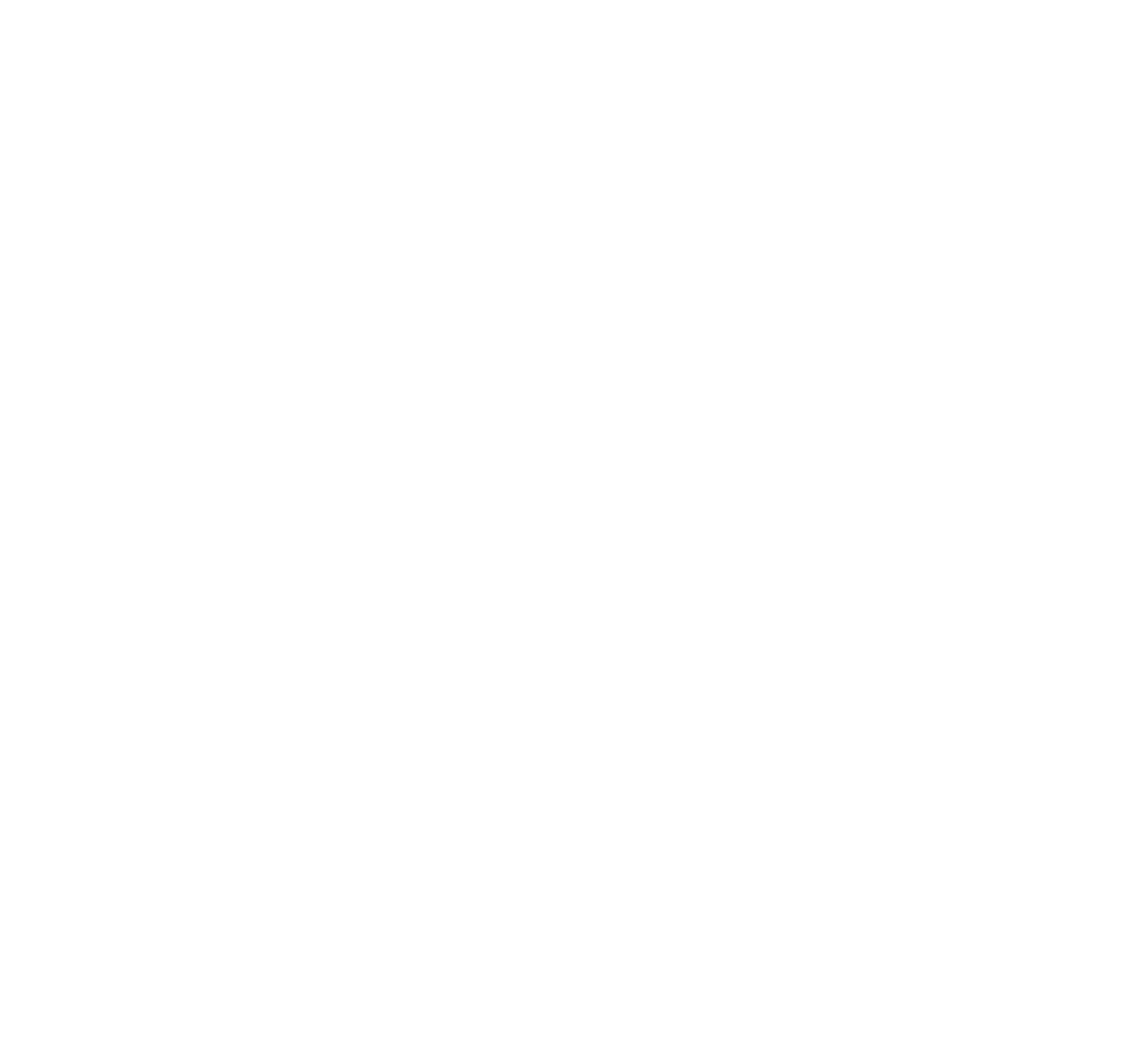
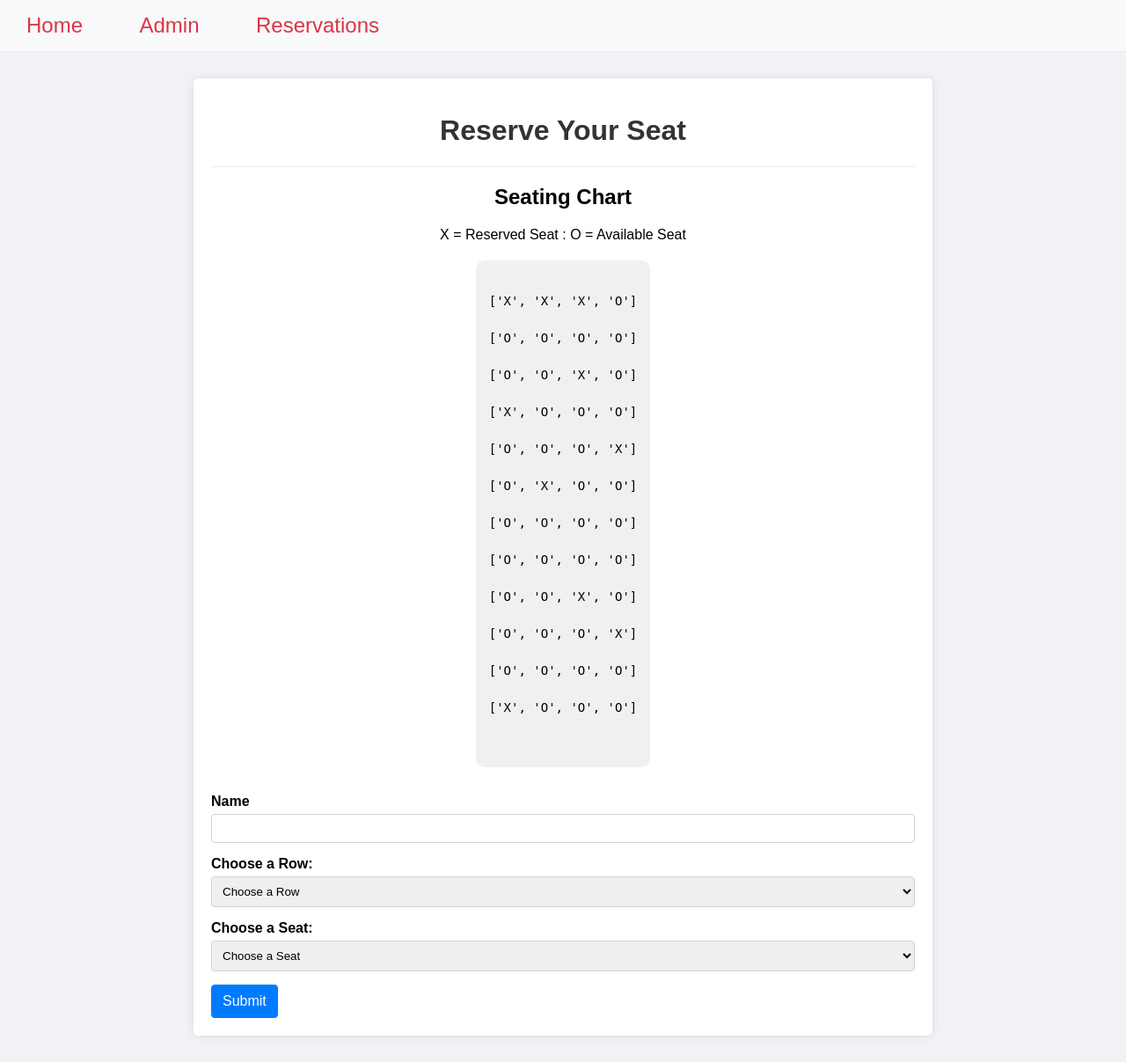
Before and after one commit to 21vincentchu/Team-16-FinalProject, a Flask app: page /reserve in a window 1280 px wide. Before the commit the page is empty. Shown: the whole page at 88% size. Before the commit the page ends 800 px from the top, so only its background shows below. Run offline with Flask 3, Linux system fonts and the light colour scheme; data comes from the database, SQL or seed files in the repository; both versions use the stored data as it was after the commit.

Commit message:
prints the reservation table dynmically, add people to it. some css. added ethans admin route

```diff
--- a/app.py
+++ b/app.py
@@ -92,6 +92,38 @@ def index():
 
 @app.route('/admin', methods=['GET', 'POST'])
 def admin():
+    # gather form values
+    admin_username = request.form.get('admin_username')
+    admin_password = request.form.get('admin_password')
+
+    # validate results are not empty.
+    if not admin_password or not admin_username:
+        flash("Fields cannot be empty. Please enter a Username and Password.")
+        return render_template('admin.html')
+
+    # compare results to those on file
+    admin = Admin.query.filter_by(username=admin_username).first()
+
+    # validate password
+    if admin and (admin.password == admin_password):
+        # get seating chart
+        seating_chart = get_seating_chart()
+
+        # get reservation list
+        reservation_list = Reservation.query.all()
+
+        # return render_template('')
+        flash("Login successful!")
+        return render_template('admin.html', logged_in=True, seating_chart=seating_chart, reservation_list=reservation_list)
+    else:
+        flash("Invalid username/password.")
+        return render_template('admin.html')
+
+
+'''
+#Claires admin route
+@app.route('/admin', methods=['GET', 'POST'])
+def admin():
     if request.method == 'POST':
         username = request.form['username']
         password = request.form['password']
@@ -99,7 +131,10 @@ def admin():
         if admin:
             return redirect(url_for('admin_dashboard'))
         flash('Invalid username/password combination')
-    return render_template('admin.html')
+    return render_template('admin_login.html')
+
+#Admin Route after Login
+'''
 
 @app.route('/reserve', methods=['GET', 'POST'])
 def reserve():
@@ -122,7 +157,31 @@ def reserve():
         flash(f"Reservation confirmed for {name}! Your eTicket is {eTicketNumber}", "success")
         return redirect(url_for('index'))
 
-    return render_template('reserve.html')
+    # Generate dynamic seating chart
+    # Initialize empty seating chart (12 rows x 4 seats)
+    seating_chart = []
+
+    # Create 12 rows
+    for row_index in range(12):
+        # Initialize this row with all seats open ('O')
+        current_row = []
+        for seat_index in range(4):
+            current_row.append('O')
+
+        # Add the row to our seating chart
+        seating_chart.append(current_row)
+
+    # Mark reserved seats with 'X'
+    reservations = Reservation.query.all()
+    for reservation in reservations:
+        row = reservation.seatRow
+        col = reservation.seatColumn
+
+        # Make sure the indices are within bounds
+        if row >= 0 and row < 12 and col >= 0 and col < 4:
+            seating_chart[row][col] = 'X'
+
+    return render_template('reserve.html', seating_chart=seating_chart)
 
 
 #Run Program
--- a/static/style.css
+++ b/static/style.css
@@ -125,3 +125,30 @@ hr {
 .mt-3 {
     margin-top: 15px;
 }
+
+.seating-chart {
+    background-color: #f0f0f0;
+    padding: 15px;
+    border-radius: 10px;
+    margin: 20px auto;
+    width: fit-content;
+    max-width: 100%;
+    overflow-x: auto;
+}
+
+.seating-chart pre {
+    margin: 0;
+    font-family: monospace;
+    font-size: 14px;
+    line-height: 1.5;
+}
+
+/* Form styles adjustments */
+.form-group {
+    margin-bottom: 15px;
+}
+
+/* Add some space between the chart and form */
+form {
+    margin-top: 30px;
+}
--- a/templates/reserve.html
+++ b/templates/reserve.html
@@ -0,0 +1,59 @@
+{% extends "base.html" %}
+
+{% block title %}Reserve Your Seat{% endblock %}
+
+{% block content %}
+<h1 class="text-center">Reserve Your Seat</h1>
+<hr>
+
+<h2 class="text-center">Seating Chart</h2>
+
+<p class="text-center">X = Reserved Seat : O = Available Seat</p>
+
+<div class="seating-chart">
+    <pre>
+{% for row in seating_chart %}
+{{ row }}
+{% endfor %}
+    </pre>
+</div>
+
+<form action="{{ url_for('reserve') }}" method="post">
+    <div class="form-group">
+        <label for="name">Name</label>
+        <input type="text" class="form-control" id="name" name="name" required>
+    </div>
+
+    <div class="form-group">
+        <label for="seatRow">Choose a Row:</label>
+        <select class="form-control" id="seatRow" name="seatRow" required>
+            <option selected disabled>Choose a Row</option>
+            <option value="0">Row 1</option>
+            <option value="1">Row 2</option>
+            <option value="2">Row 3</option>
+            <option value="3">Row 4</option>
+            <option value="4">Row 5</option>
+            <option value="5">Row 6</option>
+            <option value="6">Row 7</option>
+            <option value="7">Row 8</option>
+            <option value="8">Row 9</option>
+            <option value="9">Row 10</option>
+            <option value="10">Row 11</option>
+            <option value="11">Row 12</option>
+        </select>
+    </div>
+
+    <div class="form-group">
+        <label for="seatColumn">Choose a Seat:</label>
+        <select class="form-control" id="seatColumn" name="seatColumn" required>
+            <option selected disabled>Choose a Seat</option>
+            <option value="0">Seat 1</option>
+            <option value="1">Seat 2</option>
+            <option value="2">Seat 3</option>
+            <option value="3">Seat 4</option>
+        </select>
+    </div>
+
+    <button type="submit" class="btn btn-primary">Submit</button>
+</form>
+{% endblock %}
```
Also changed, not shown: reservations.db.
